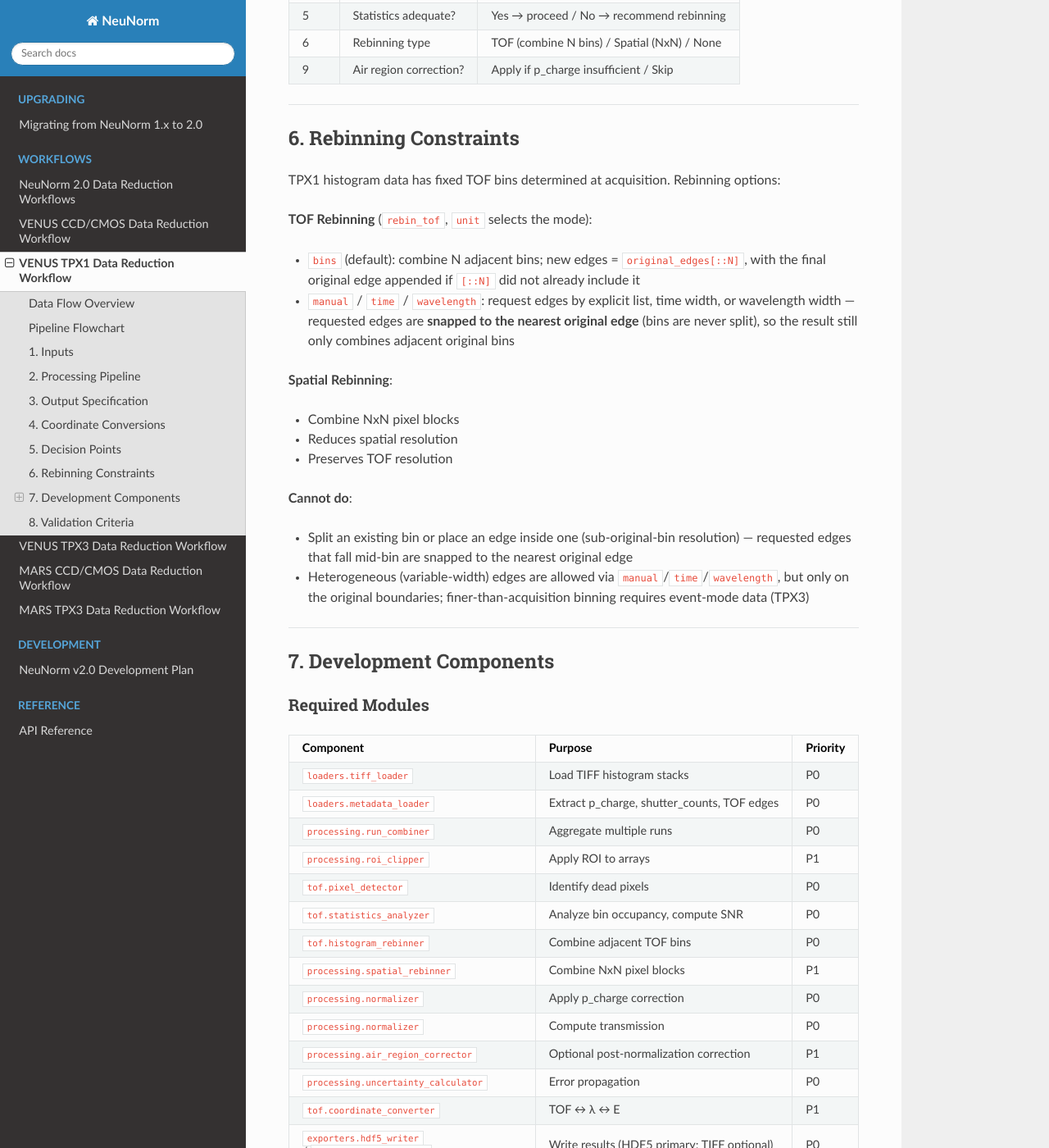
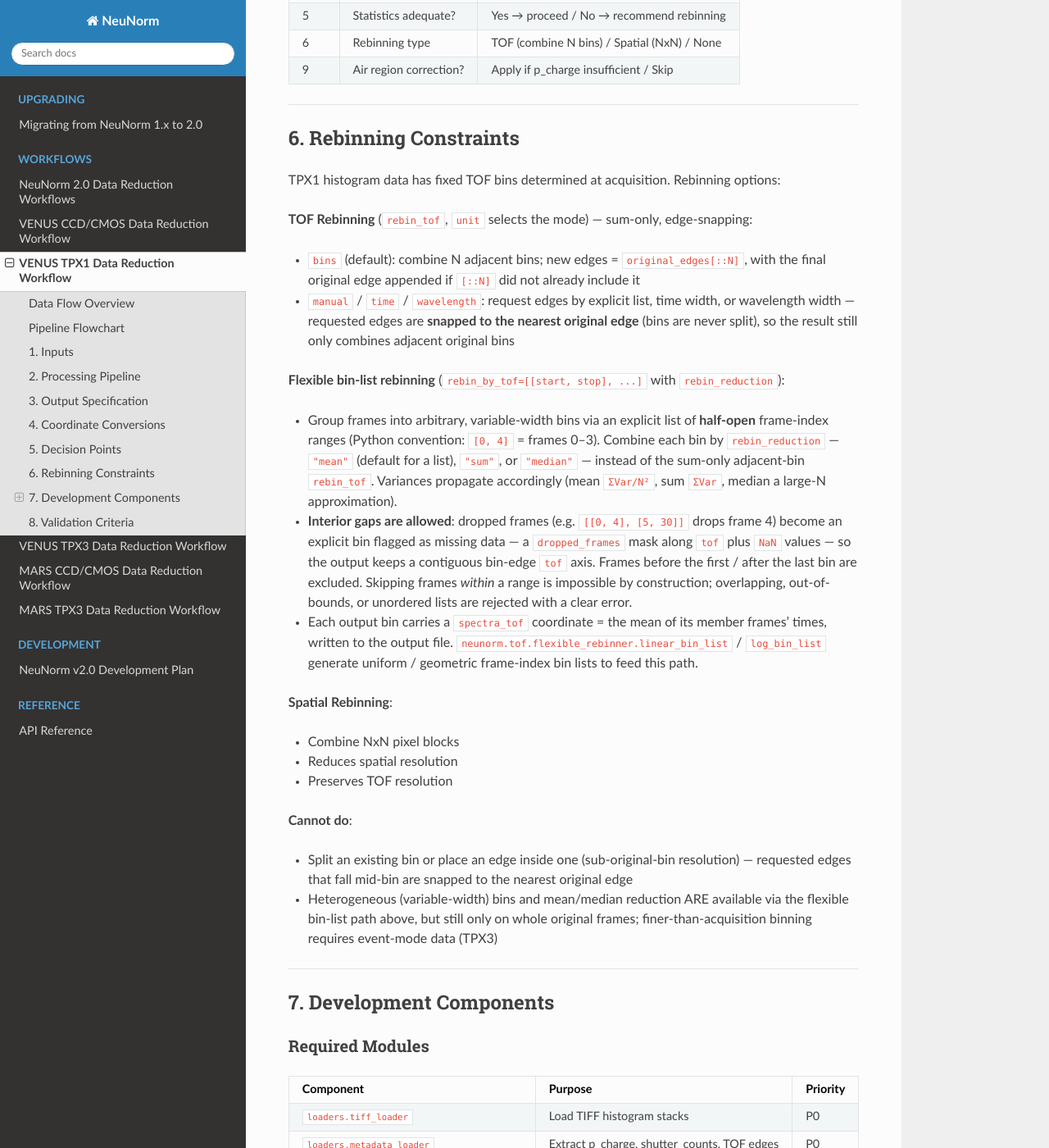
Before and after one commit to ornlneutronimaging/NeuNorm, a Sphinx documentation site: the page built from docs/workflows/venus_tpx1.md, in a window 1280 px wide and 1400 px high, scrolled down 6918 px. Shown: the whole window at 82% size. Built offline with Sphinx 7.4.7 and the Read the Docs theme 3.1.0, drawn with Linux system fonts in a browser that asks for light colours; the version number is read from the project's files by our own code.

Commit message:
docs: document flexible TOF rebinning (#192)
Task 7 (final) — user-facing docs for the flexible-rebinning feature (docstrings already
landed inline in Tasks 1-6):
- CHANGELOG [Unreleased]/Added: bin-list rebin_by_tof, rebin_reduction (mean/sum/median;
  mean default for a list, sum for an int factor), interior gaps flagged missing
  (dropped_frames mask + NaN), the spectra_tof per-bin mean-time coordinate, and the
  linear_bin_list/log_bin_list generators.
- docs/workflows/venus_tpx1.md + venus_tpx3.md: document the flexible bin-list rebinning
  alongside the adjacent-bin rebin_tof, incl. gaps-as-missing, spectra_tof, and that the
  bin list applies to the histogrammed stack in both event and histogram mode; refreshed
  the histogram-mode constraints table + output spec.
- docs/api.rst: autodoc the new neunorm.tof.flexible_rebinner module (was missing, so its
  docstrings never rendered).

build-docs succeeds (flexible_rebinner now rendered); pre-commit clean.

Assisted-With: claude-opus-4-8

```diff
--- a/docs/api.rst
+++ b/docs/api.rst
@@ -75,6 +75,9 @@ Time-of-flight
 .. automodule:: neunorm.tof.histogram_rebinner
    :members:
 
+.. automodule:: neunorm.tof.flexible_rebinner
+   :members:
+
 .. automodule:: neunorm.tof.pixel_detector
    :members:
 
--- a/docs/workflows/venus_tpx1.md
+++ b/docs/workflows/venus_tpx1.md
@@ -383,12 +383,27 @@ where:
 
 TPX1 histogram data has fixed TOF bins determined at acquisition. Rebinning options:
 
-**TOF Rebinning** (`rebin_tof`, `unit` selects the mode):
+**TOF Rebinning** (`rebin_tof`, `unit` selects the mode) — sum-only, edge-snapping:
 - `bins` (default): combine N adjacent bins; new edges = `original_edges[::N]`,
   with the final original edge appended if `[::N]` did not already include it
 - `manual` / `time` / `wavelength`: request edges by explicit list, time width, or
   wavelength width — requested edges are **snapped to the nearest original edge**
   (bins are never split), so the result still only combines adjacent original bins
+
+**Flexible bin-list rebinning** (`rebin_by_tof=[[start, stop], ...]` with `rebin_reduction`):
+- Group frames into arbitrary, variable-width bins via an explicit list of **half-open**
+  frame-index ranges (Python convention: `[0, 4]` = frames 0–3). Combine each bin by
+  `rebin_reduction` — `"mean"` (default for a list), `"sum"`, or `"median"` — instead of the
+  sum-only adjacent-bin `rebin_tof`. Variances propagate accordingly (mean `ΣVar/N²`, sum `ΣVar`,
+  median a large-N approximation).
+- **Interior gaps are allowed**: dropped frames (e.g. `[[0, 4], [5, 30]]` drops frame 4) become an
+  explicit bin flagged as missing data — a `dropped_frames` mask along `tof` plus `NaN` values — so
+  the output keeps a contiguous bin-edge `tof` axis. Frames before the first / after the last bin
+  are excluded. Skipping frames *within* a range is impossible by construction; overlapping,
+  out-of-bounds, or unordered lists are rejected with a clear error.
+- Each output bin carries a `spectra_tof` coordinate = the mean of its member frames' times,
+  written to the output file. `neunorm.tof.flexible_rebinner.linear_bin_list` / `log_bin_list`
+  generate uniform / geometric frame-index bin lists to feed this path.
 
 **Spatial Rebinning**:
 - Combine NxN pixel blocks
@@ -398,9 +413,9 @@ TPX1 histogram data has fixed TOF bins determined at acquisition. Rebinning opti
 **Cannot do**:
 - Split an existing bin or place an edge inside one (sub-original-bin resolution)
   — requested edges that fall mid-bin are snapped to the nearest original edge
-- Heterogeneous (variable-width) edges are allowed via `manual`/`time`/`wavelength`,
-  but only on the original boundaries; finer-than-acquisition binning requires
-  event-mode data (TPX3)
+- Heterogeneous (variable-width) bins and mean/median reduction ARE available via the flexible
+  bin-list path above, but still only on whole original frames; finer-than-acquisition binning
+  requires event-mode data (TPX3)
 
 ---
 
```
Also changed, not shown: CHANGELOG.md (+16 -0 lines), docs/workflows/venus_tpx3.md (+16 -5 lines).
